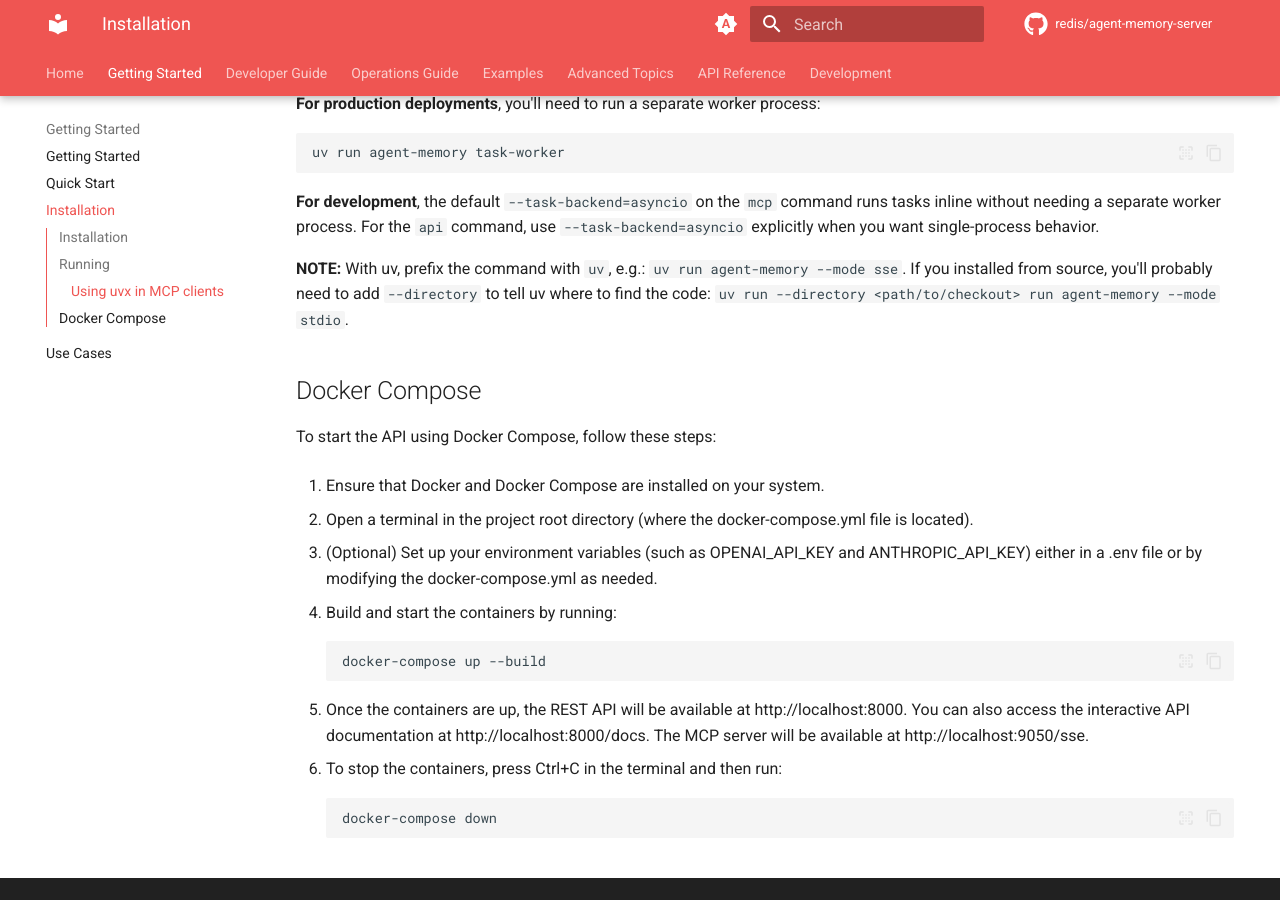
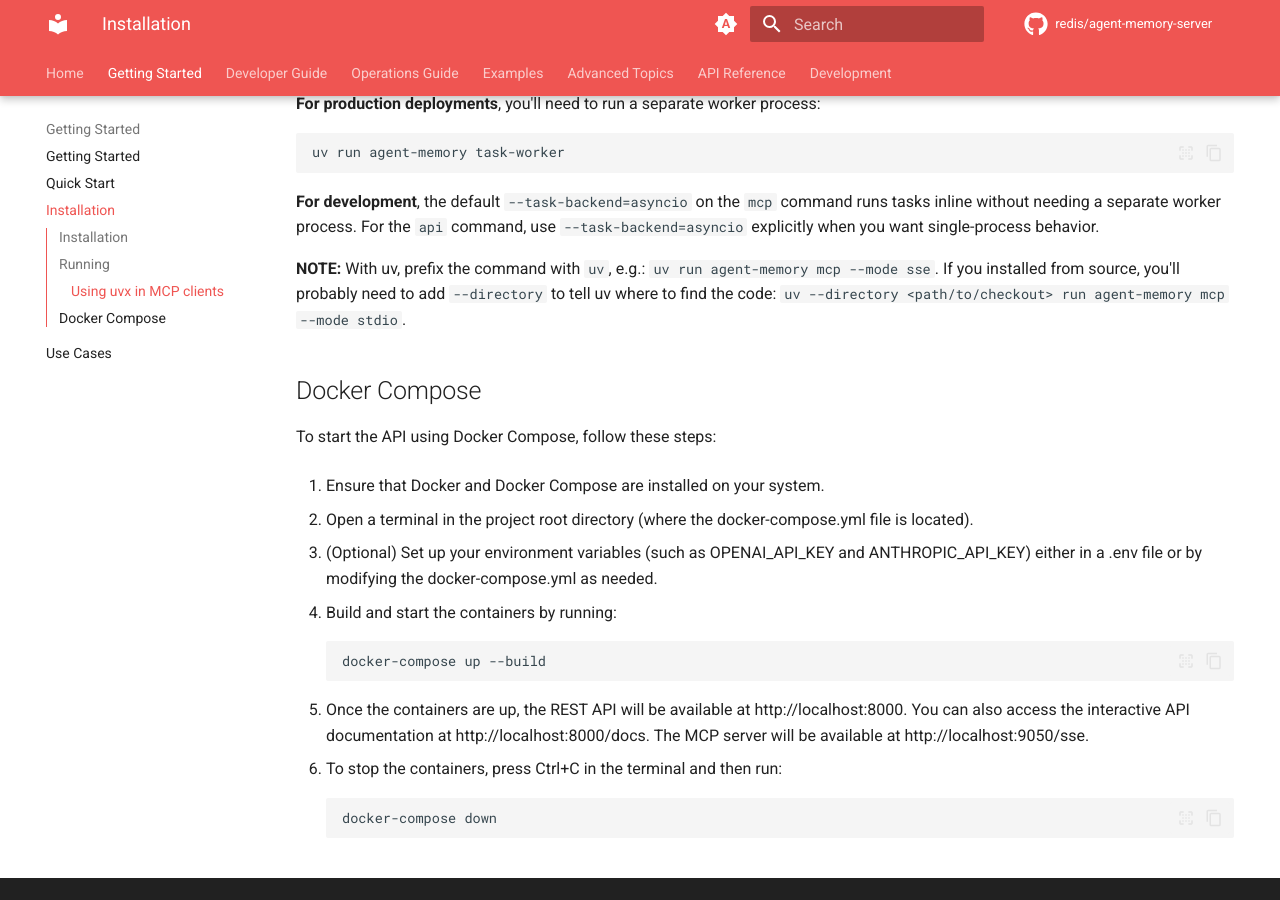
Before and after one commit to redis/agent-memory-server, an MkDocs documentation site: the page built from docs/getting-started.md, in a window 1280 px wide and 900 px high, scrolled down 1709 px. Built offline with MkDocs 1.6.1 and Material for MkDocs 9.7.7, drawn with Linux system fonts in a browser that asks for light colours; comment, search, counter and statistics services are not loaded; the version menu is left out.

Commit message:
corrects CLI example

```diff
--- a/docs/getting-started.md
+++ b/docs/getting-started.md
@@ -85,7 +85,7 @@ uv run agent-memory task-worker
 
 **For development**, the default `--task-backend=asyncio` on the `mcp` command runs tasks inline without needing a separate worker process. For the `api` command, use `--task-backend=asyncio` explicitly when you want single-process behavior.
 
-**NOTE:** With uv, prefix the command with `uv`, e.g.: `uv run agent-memory --mode sse`. If you installed from source, you'll probably need to add `--directory` to tell uv where to find the code: `uv run --directory <path/to/checkout> run agent-memory --mode stdio`.
+**NOTE:** With uv, prefix the command with `uv`, e.g.: `uv run agent-memory mcp --mode sse`. If you installed from source, you'll probably need to add `--directory` to tell uv where to find the code: `uv --directory <path/to/checkout> run agent-memory mcp --mode stdio`.
 
 ## Docker Compose
 
```
